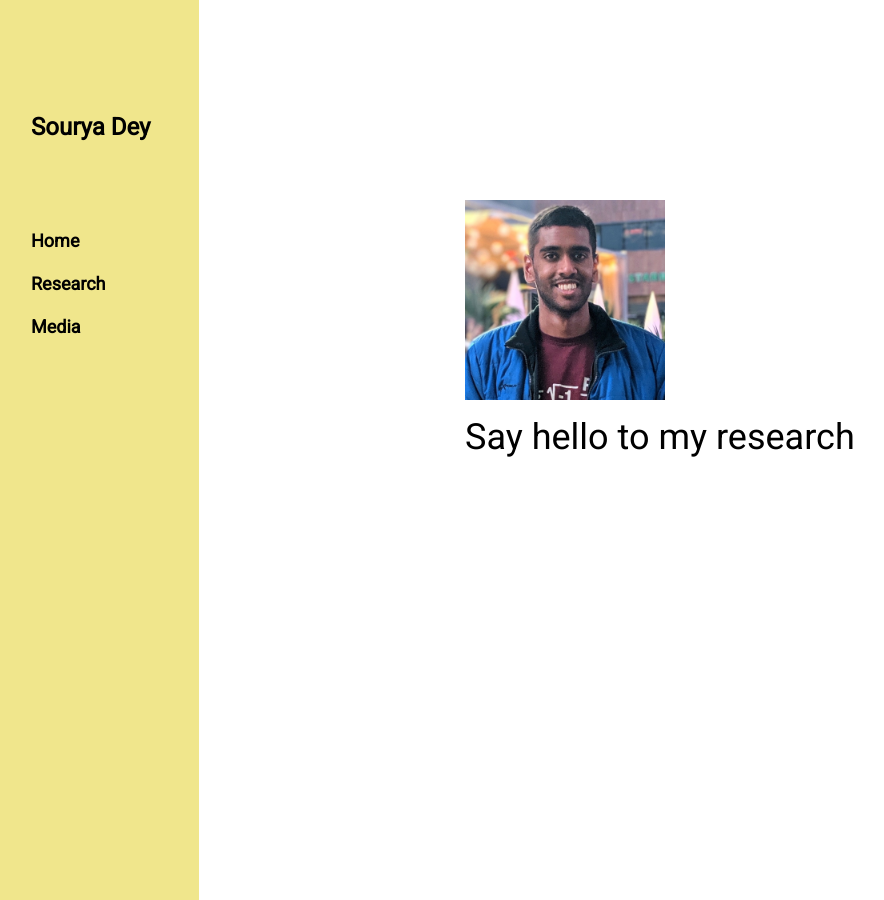
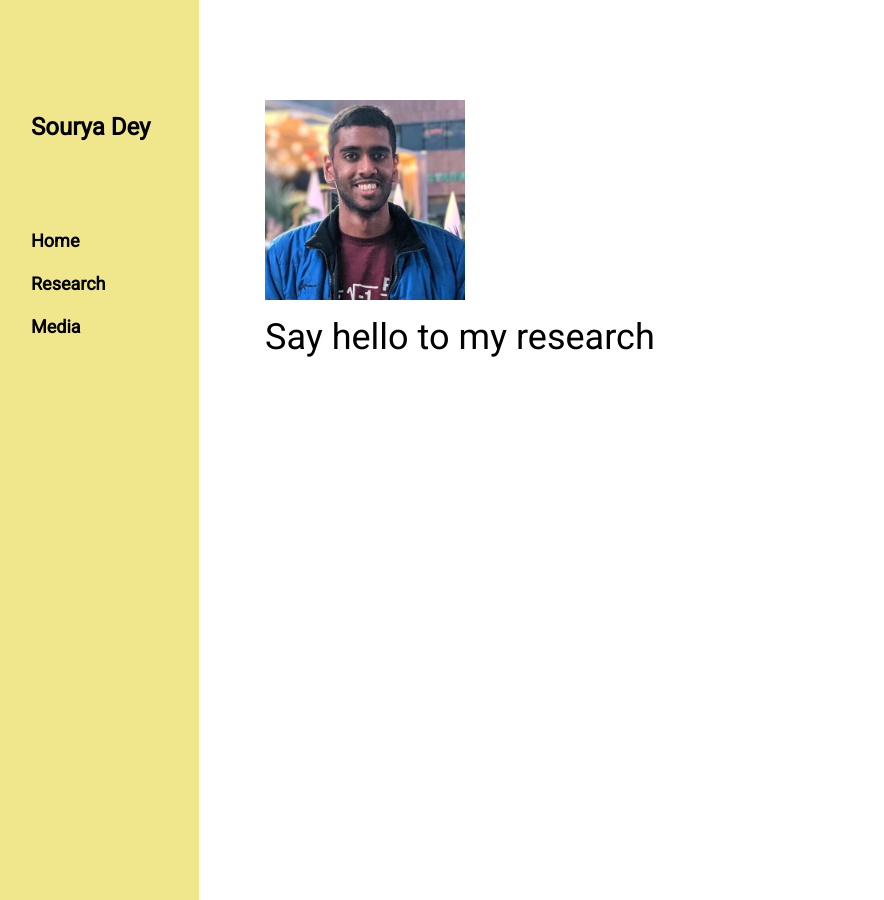
Before and after one commit to souryadey/souryadey.github.io, a Jekyll site: the page built from research/index.html, in a window 1280 px wide. Shown: the whole page, without its empty margins (1-885 px from the left). Built offline with Jekyll 4.4.1, drawn with Linux system fonts in a browser that asks for light colours.

Commit message:
adjusting spaces 5

```diff
--- a/_layouts/default.html
+++ b/_layouts/default.html
@@ -43,14 +43,14 @@
 			<!-- Top menu on small screens -->
 			<header class="w3-container w3-top w3-hide-large w3-khaki w3-xlarge">
 			  <a href="javascript:void(0)" class="w3-button w3-khaki w3-margin-right" onclick="w3_open()">☰</a>
-			  <span style="font-weight:bold;">Sourya Dey</span>
+			  <span>Sourya Dey</span>
 			</header>
 
 			<!-- Overlay effect when opening sidebar on small screens -->
 			<div class="w3-overlay w3-hide-large" onclick="w3_close()" style="cursor:pointer" title="close side menu" id="myOverlay"></div>
 
 			<!-- !PAGE CONTENT! -->
-			<div class="w3-main" style="margin-left:250px;margin-right:50px;">
+			<div class="w3-main" style="margin-left:250px;margin-right:50px;margin-top:100px;">
 			<!-- This div is only for large screens
 				 for small screens, add additional margins on left, right, top -->
 
--- a/research/index.html
+++ b/research/index.html
@@ -1,7 +1,7 @@
 ---
 title: Sourya Dey | Research
 ---
-<div class="w3-container" style="margin-left:200px; margin-right:200px; margin-top:200px;">
+<div class="w3-container">
 	<img src="../images/DTLA closeup.png" alt="Sourya Dey photo" height="200" width="200">
 	<h1>Say hello to my research</h1>
 </div>
```
